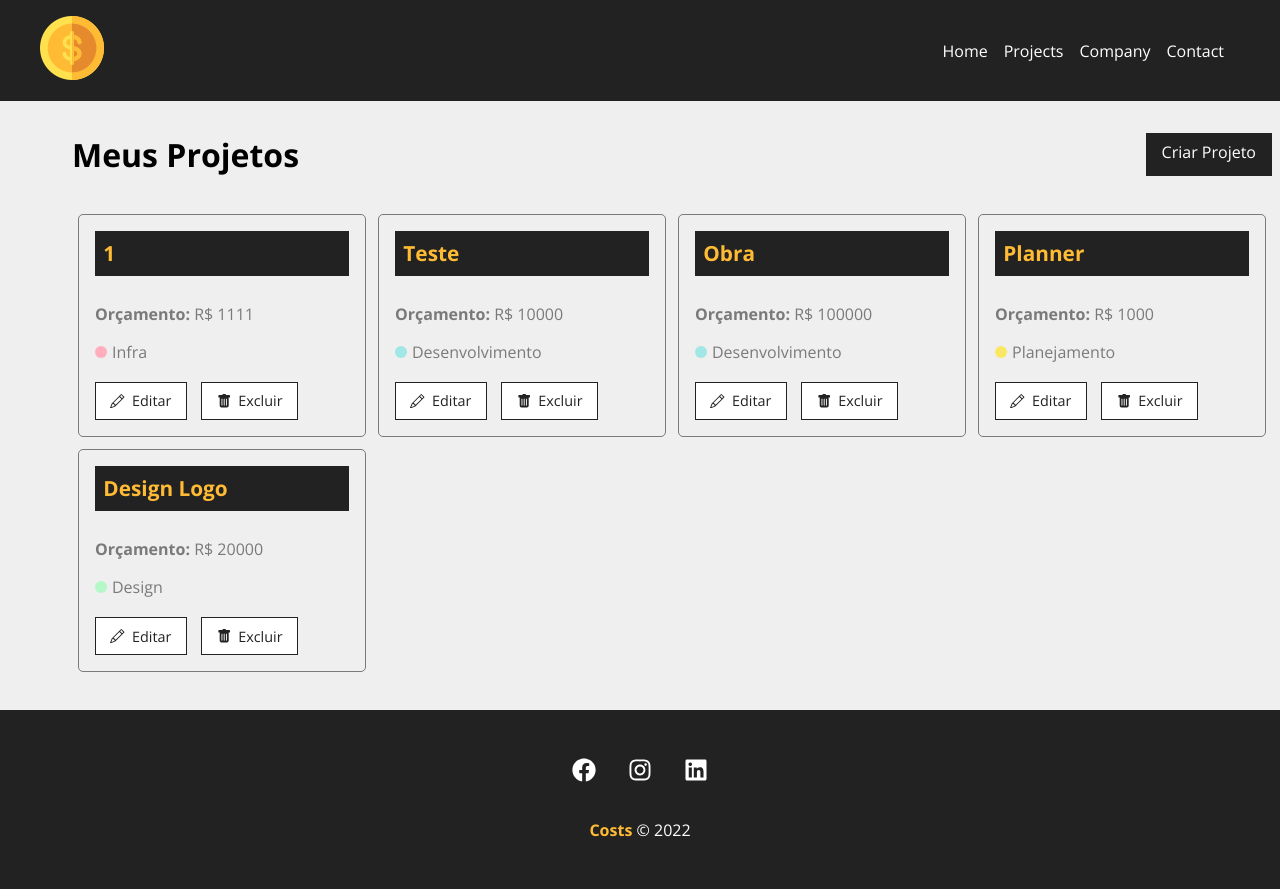
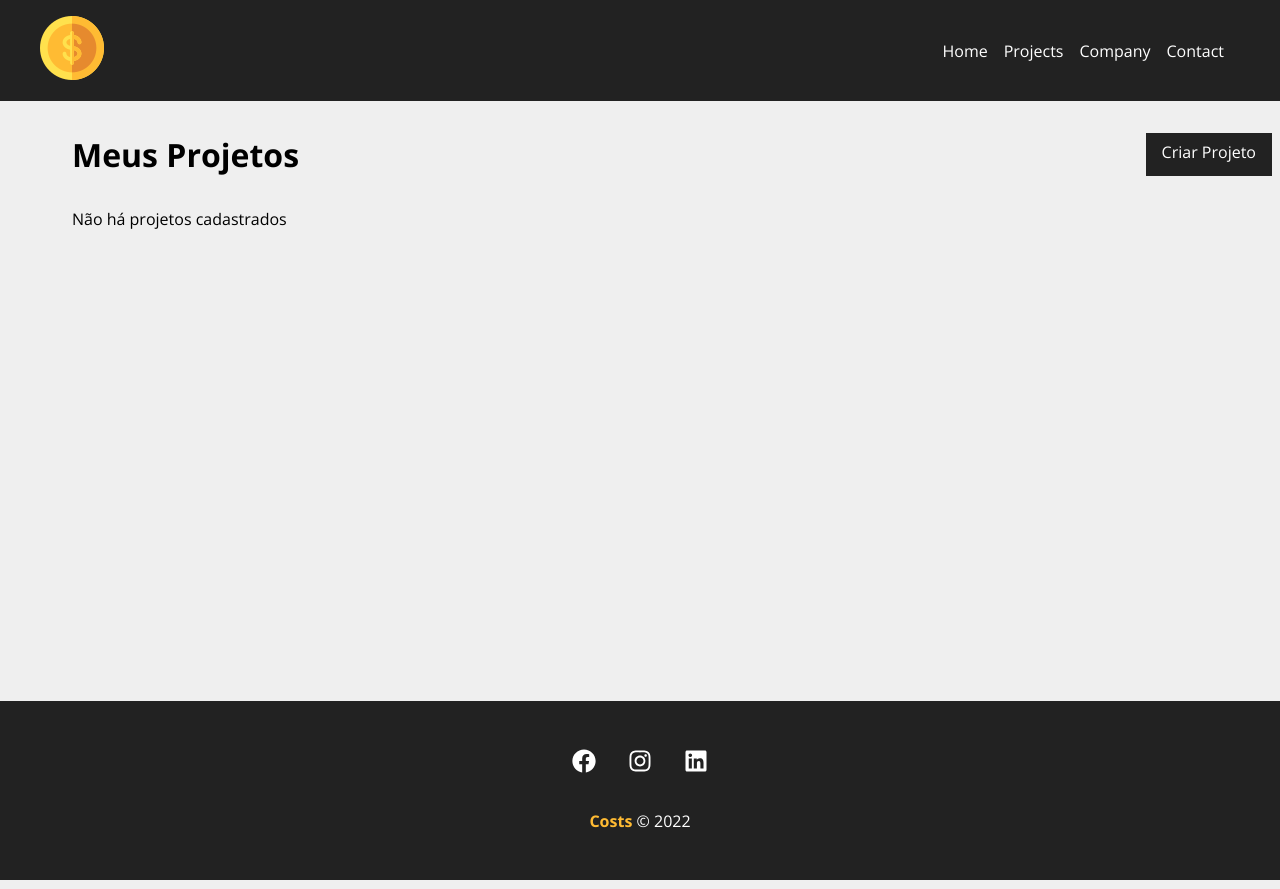
Before and after one commit to AlisonLim4/Costs, a React (Vite) app: page /projects in a window 1280 px wide. Shown: the top 889 px of the page. Built offline with nearby package versions, Linux system fonts and the light colour scheme; data requests are answered from the project's data file.

Commit message:
Removendo projetos

```diff
--- a/db.json
+++ b/db.json
@@ -1,61 +1,5 @@
 {
-  "projects": [
-    {
-      "name": "1",
-      "budget": "1111",
-      "category": {
-        "id": "1",
-        "name": "Infra"
-      },
-      "cost": 0,
-      "service": [],
-      "id": 1
-    },
-    {
-      "name": "Teste",
-      "budget": "10000",
-      "category": {
-        "id": "2",
-        "name": "Desenvolvimento"
-      },
-      "cost": 0,
-      "service": [],
-      "id": 2
-    },
-    {
-      "name": "Obra",
-      "budget": "100000",
-      "category": {
-        "id": "2",
-        "name": "Desenvolvimento"
-      },
-      "cost": 0,
-      "service": [],
-      "id": 3
-    },
-    {
-      "category": {
-        "id": "4",
-        "name": "Planejamento"
-      },
-      "name": "Planner",
-      "budget": "1000",
-      "cost": 0,
-      "service": [],
-      "id": 4
-    },
-    {
-      "category": {
-        "id": "3",
-        "name": "Design"
-      },
-      "name": "Design Logo",
-      "budget": "20000",
-      "cost": 0,
-      "service": [],
-      "id": 5
-    }
-  ],
+  "projects": [],
   "categories": [
     {
       "id": 1,
--- a/src/components/pages/Projects/Projects.jsx
+++ b/src/components/pages/Projects/Projects.jsx
@@ -9,6 +9,7 @@
 const Projects = () => {
   const [projects, setProjects] = useState([]);
   const [removeLoading, setRemoveloading] = useState(false);
+  const [projectMessage, setProjectMessage] = useState("");
   const location = useLocation();
   let message = "";
   if (location.state) {
@@ -30,6 +31,22 @@
       .catch((error) => console.log(error));
   }, []);
 
+  function removeProject(id) {
+    fetch(`http://localhost:5000/projects/${id}`, {
+      method: "DELETE",
+      headers: {
+        "Content-type": "application/json",
+      },
+    })
+      .then((resp) => resp.json())
+      .then(() => {
+        setProjects(projects.filter((project) => project.id !== id));
+        setProjectMessage("Projeto Removido com sucesso!");
+      })
+      .catch((err) => {
+        console.log(err);
+      });
+  }
   return (
     <div className={styles.project_container}>
       <div className={styles.title_container}>
@@ -37,6 +54,8 @@
         <LinkButton to="/newproject" text="Criar Projeto" />
       </div>
       {message && <Message type="success" msg={message} />}
+      {projectMessage && <Message type="success" msg={projectMessage} />}
+
       <Container customClass="start">
         {projects.length > 0 &&
           projects.map((project) => (
@@ -46,6 +65,7 @@
               budget={project.budget}
               category={project.category.name}
               key={project.id}
+              handleRemove={removeProject}
             />
           ))}
         {!removeLoading && <Loading />}
--- a/src/components/project/ProjectCard.jsx
+++ b/src/components/project/ProjectCard.jsx
@@ -4,6 +4,11 @@
 import { Link } from "react-router-dom";
 
 const ProjectCard = ({ id, name, budget, category, handleRemove }) => {
+  const remove = (e) => {
+    e.preventDefault();
+    handleRemove(id);
+  };
+
   return (
     <div className={styles.project_card}>
       <h4>{name}</h4>
@@ -18,7 +23,7 @@
         <Link to="/">
           <BsPencil /> Editar
         </Link>
-        <button>
+        <button onClick={remove}>
           <BsFillTrashFill /> Excluir
         </button>
       </div>
```
